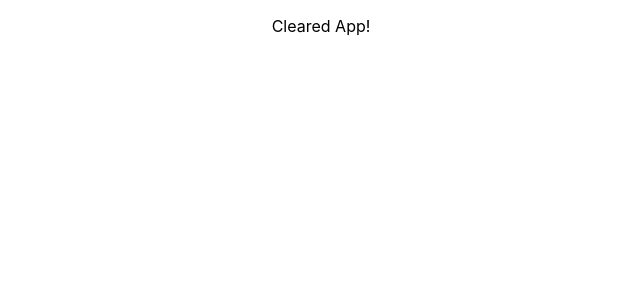
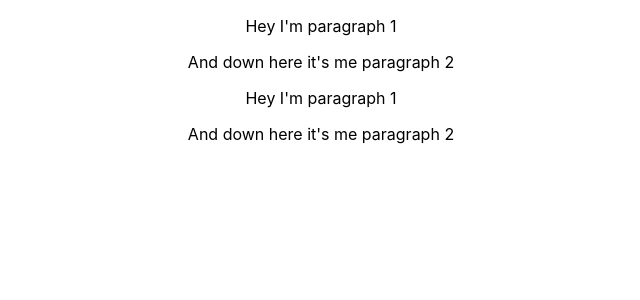
Before and after one commit to FranBisquerra/react-the-complete-guide, a React (Create React App) app in the folder first-assigment/: page / in a window 1280 px wide. Shown: the top 300 px of the page, without its empty margins (319-959 px from the left). Built offline with nearby package versions, Linux system fonts and the light colour scheme.

Commit message:
Add UserOutput to App component

```diff
--- a/first-assigment/src/App.js
+++ b/first-assigment/src/App.js
@@ -1,10 +1,12 @@
 import React from 'react';
+import UserOutput from './UserOutput/UserOutput'
 import './App.css';
 
 function App() {
   return (
     <div className="App">
-      <p>Cleared App!</p>
+      <UserOutput username="Fran"></UserOutput>
+      <UserOutput username="Pepe"></UserOutput>
     </div>
   );
 }
```
